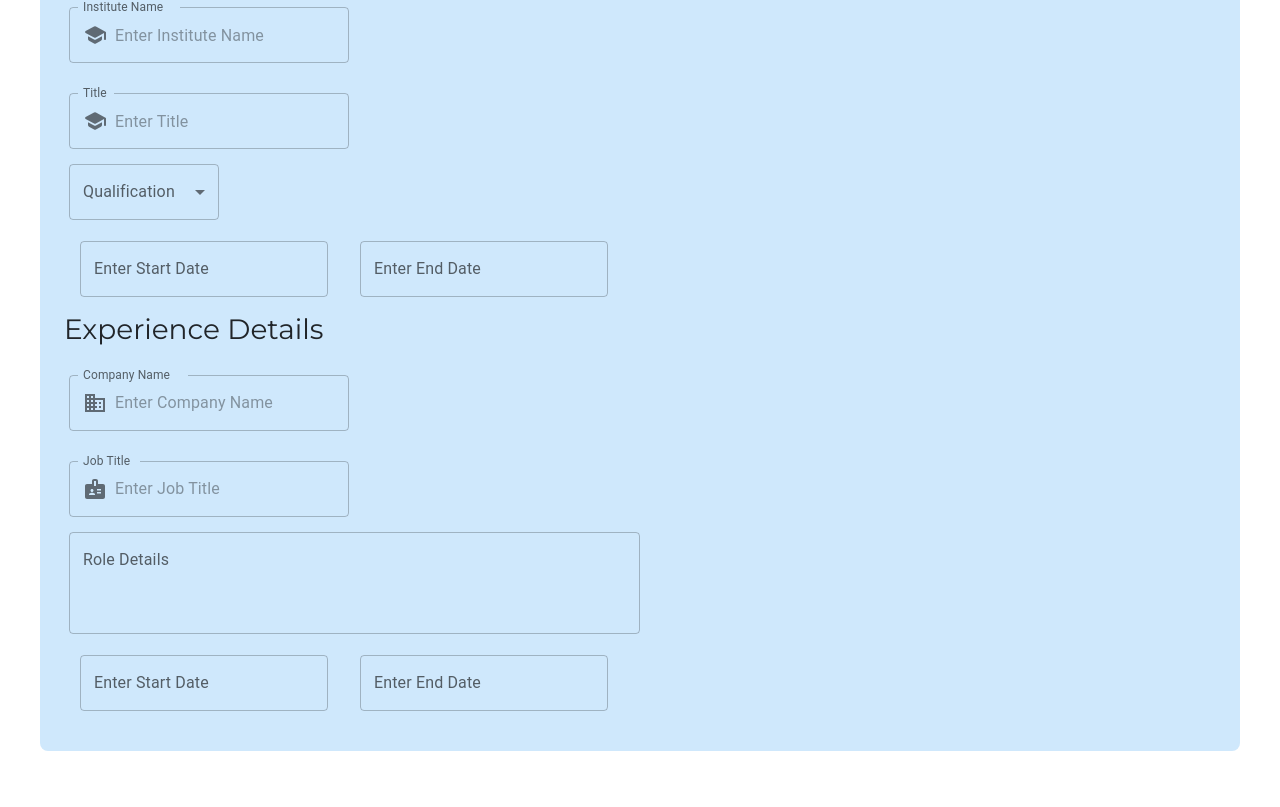
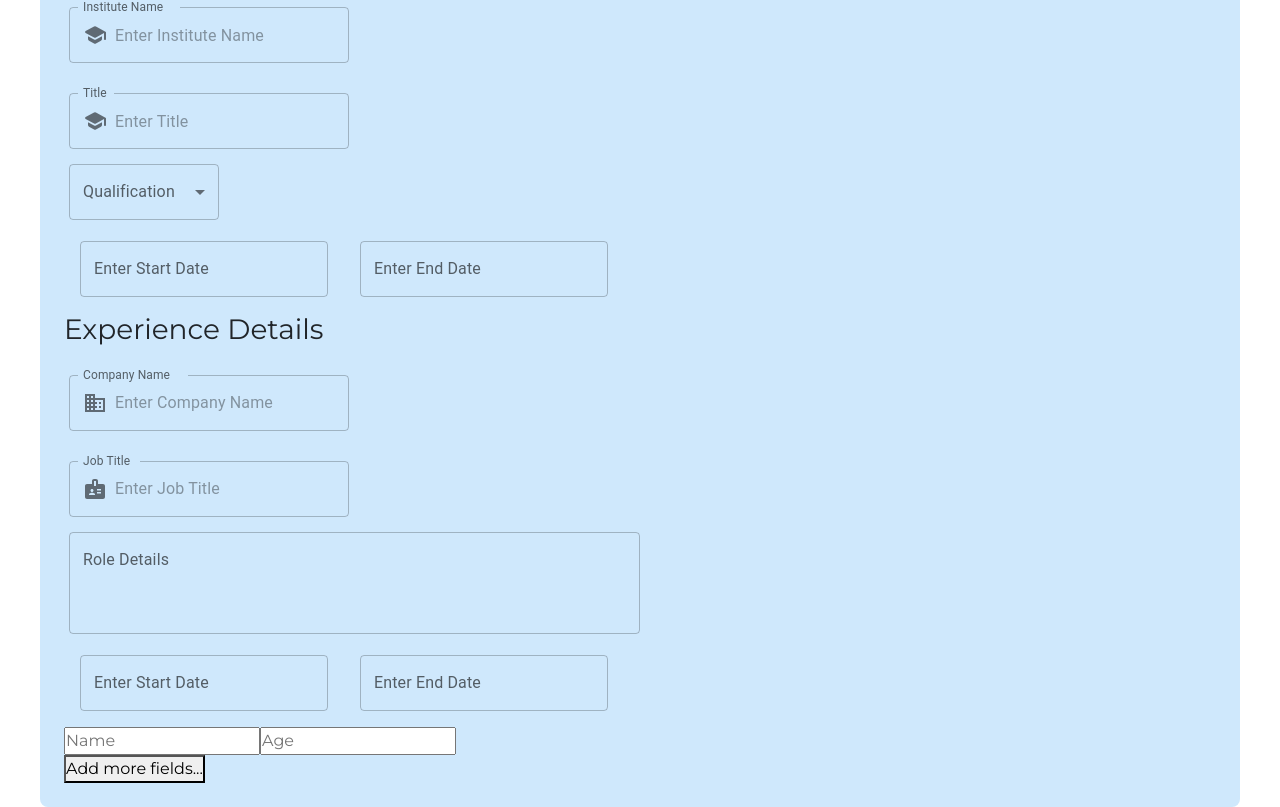
Before and after one commit to maijako/CV-generator, a React (Create React App) app: page /buildCV in a window 1280 px wide. Shown: the part 849-1656 px from the top of the page. Before the commit the page ends 1600 px from the top, so only its background shows below. Built offline with nearby package versions, Linux system fonts and the light colour scheme; a web font is replaced by a local one; what @react-pdf/renderer would draw is missing.

Commit message:
Adds code to test the functionality for adding additional input fields dynamically

```diff
--- a/src/components/cvcomponents/ExperienceSection.js
+++ b/src/components/cvcomponents/ExperienceSection.js
@@ -1,4 +1,4 @@
-import React from "react";
+import React, { useState } from "react";
 import { LocalizationProvider, DatePicker } from '@mui/x-date-pickers';
 import { AdapterMoment } from '@mui/x-date-pickers/AdapterMoment'
 import BusinessIcon from '@mui/icons-material/Business';
@@ -7,6 +7,22 @@ import { TextField, InputAdornment} from '@mui/material';
 import "./cv-component-styles.css";
 
 function ExperienceSection() {
+    const [inputFields, setInputFields] = useState([{name: "", age: ""}]);
+
+    const handleFormChange = (index, event) => {
+        console.log("Form change function gets called");
+        let data = [...inputFields];
+        console.log(data);
+        data[index][event.target.name] = event.target.value;
+        setInputFields(data);
+    }
+
+    const addFields = (event) => {
+        event.preventDefault();
+        let newField = {name: "", age:""}
+        setInputFields([...inputFields, newField]);
+    }
+
     return (
         <>
             <h3>Experience Details</h3>
@@ -56,6 +72,29 @@ function ExperienceSection() {
                 <DatePicker sx={{margin: 2}} label="Enter Start Date" format="MMM YY" />
                 <DatePicker sx={{margin: 2}} label="Enter End Date" format="MMM YY"  />
             </LocalizationProvider>
+            <form>
+                {
+                    inputFields.map((input, index) => {
+                        return(
+                            <div key={index}>
+                                <input
+                                    name='name'
+                                    placeholder='Name'
+                                    value={input.name}
+                                    onChange={event => handleFormChange(index, event)}
+                                />
+                                <input
+                                    name='age'
+                                    placeholder='Age'
+                                    value={input.age}
+                                    onChange={event => handleFormChange(index, event)}
+                                />
+                            </div>
+                        )
+                    })
+                }
+                <button onClick={addFields}>Add more fields...</button>
+            </form>
         </>
     );
 }
```
Lines whose indentation alone changed are shown as unchanged.
